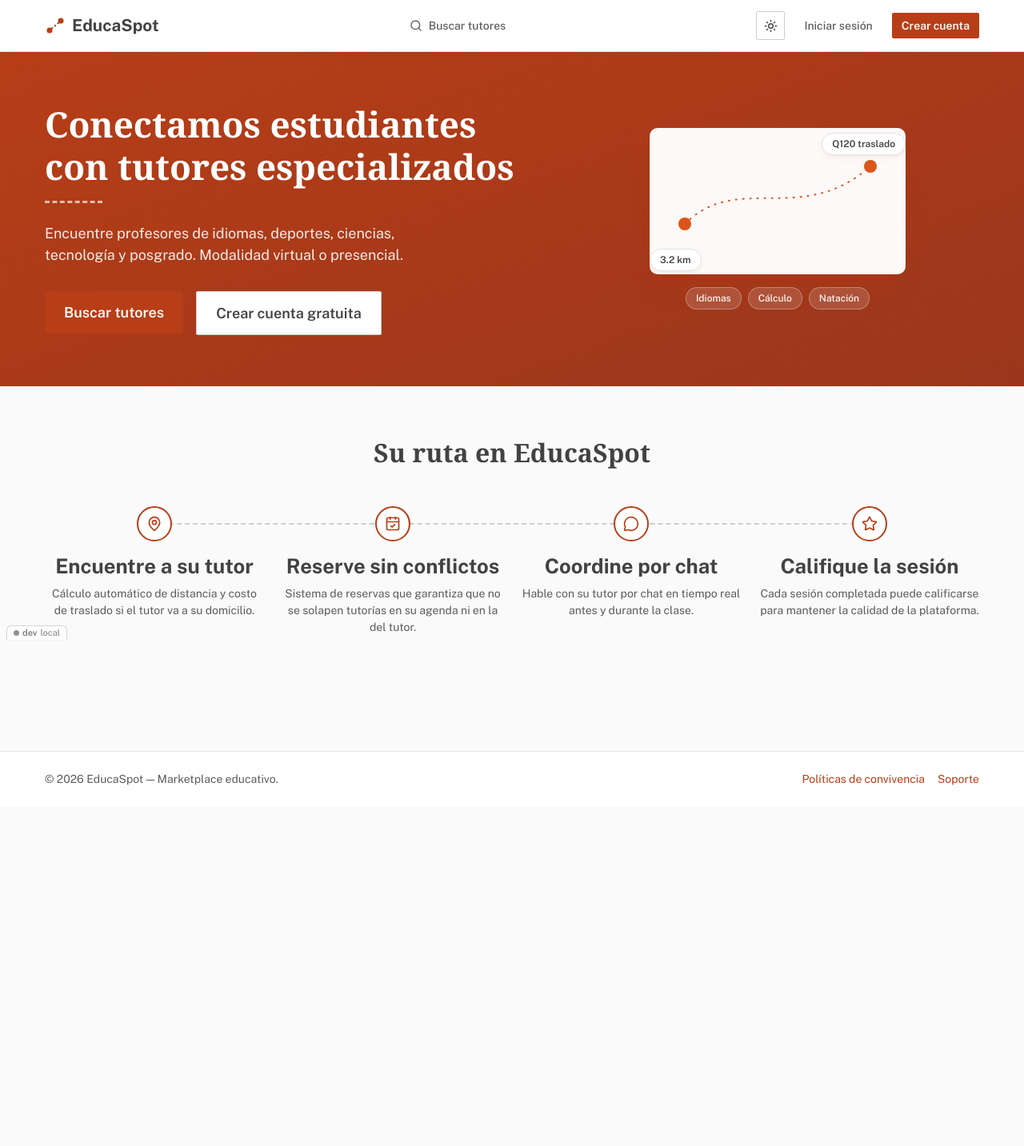
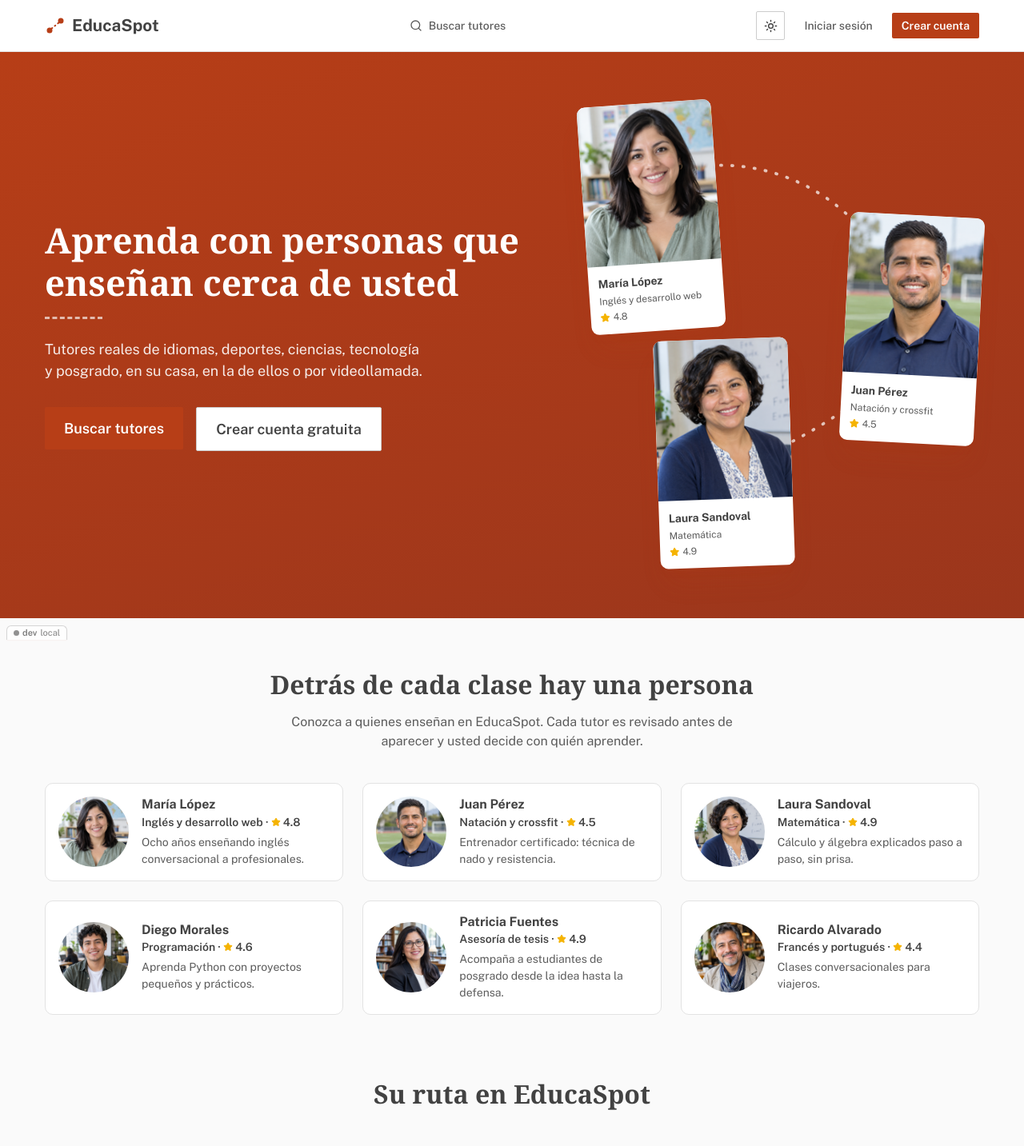
Before and after one commit to erashong-umg/proyecto, a React (Vite) app in the folder frontend-react/: page / in a window 1280 px wide. Shown: the top 1433 px of the page at 80% size. Before the commit the page ends 1009 px from the top, so only its background shows below. Built offline with nearby package versions, Linux system fonts and the light colour scheme; no server answers; a web font is replaced by a local one.

Commit message:
feat(inicio): inicio con retratos de tutores y secciones más humanas

```diff
--- a/frontend-react/src/pages/public/Home.module.scss
+++ b/frontend-react/src/pages/public/Home.module.scss
@@ -76,72 +76,153 @@
 }
 
 .heroVisual {
-  display: flex;
-  flex-direction: column;
-  align-items: center;
-  gap: $space-4;
+  position: relative;
+  min-height: 580px;
 
   @include respond-below(lg) {
-    display: none;
+    min-height: 0;
+    display: flex;
+    justify-content: center;
+    gap: $space-3;
   }
 }
 
-.routeCard {
-  position: relative;
+// La misma línea punteada de ruta pasa por detrás de las tarjetas de los tutores.
+.heroRoute {
+  position: absolute;
+  inset: 0;
   width: 100%;
-  max-width: 320px;
-  background: rgba(255, 255, 255, 0.97);
+  height: 100%;
+
+  @include respond-below(lg) { display: none; }
+}
+
+.heroCard {
+  position: absolute;
+  width: 168px;
+  margin: 0;
+  background: $color-surface;
+  color: $color-text;
   border-radius: $radius-xl;
   box-shadow: $shadow-xl;
-  padding: $space-6 $space-5 $space-8;
-}
+  overflow: hidden;
 
-.routeBadge {
-  position: absolute;
-  background: $color-surface;
-  color: $color-text;
-  font-size: $font-size-xs;
-  font-weight: 600;
-  padding: $space-1 $space-3;
-  border-radius: $radius-full;
-  box-shadow: $shadow-md;
-  border: 1px solid $color-border;
-}
+  img {
+    display: block;
+    width: 100%;
+    aspect-ratio: 1;
+    object-fit: cover;
+  }
 
-.badgeDistance {
-  left: 0;
-  bottom: 4px;
-}
+  figcaption {
+    display: flex;
+    flex-direction: column;
+    gap: 2px;
+    padding: $space-3;
+    font-size: $font-size-xs;
 
-.badgeRate {
-  right: 0;
-  top: 6px;
-}
+    strong { font-size: $font-size-sm; }
+    span { color: $color-text-muted; }
+  }
 
-.chipRow {
-  display: flex;
-  gap: $space-2;
-
-  span {
-    background: rgba(255, 255, 255, 0.14);
-    border: 1px solid rgba(255, 255, 255, 0.3);
-    color: white;
-    font-size: $font-size-xs;
-    font-weight: 500;
-    padding: $space-1 $space-3;
-    border-radius: $radius-full;
+  @include respond-below(lg) {
+    position: static;
+    width: 30%;
+    max-width: 150px;
+    transform: none !important;
   }
 }
 
-.journey {
-  padding: $space-16 $space-4;
+.heroCard0 { top: 0; left: 2%; transform: rotate(-4deg); }
+.heroCard1 { top: 140px; right: 0; transform: rotate(3deg); }
+.heroCard2 { bottom: 0; left: 20%; transform: rotate(-2deg); }
+
+.rating {
+  display: inline-flex;
+  align-items: center;
+  gap: 4px;
+
+  svg { width: 12px; height: 12px; color: #f5b301; fill: #f5b301; }
 }
 
-.journeyTitle {
+.sectionTitle {
   font-family: $font-display;
   font-size: $font-size-3xl;
   text-align: center;
-  margin: 0 0 $space-12;
+  margin: 0 0 $space-4;
+}
+
+.sectionLead {
+  max-width: 560px;
+  margin: 0 auto $space-10;
+  text-align: center;
+  color: $color-text-muted;
+}
+
+.people { padding: $space-16 $space-4 $space-8; }
+
+.peopleGrid {
+  list-style: none;
+  margin: 0;
+  padding: 0;
+  display: grid;
+  grid-template-columns: repeat(3, minmax(0, 1fr));
+  gap: $space-6;
+
+  @include respond-below(lg) { grid-template-columns: repeat(2, minmax(0, 1fr)); }
+  @include respond-below(sm) { grid-template-columns: 1fr; }
+}
+
+.person {
+  display: flex;
+  gap: $space-4;
+  align-items: center;
+  padding: $space-4;
+  background: $color-surface;
+  border: 1px solid $color-border;
+  border-radius: $radius-xl;
+
+  img {
+    flex-shrink: 0;
+    width: 88px;
+    height: 88px;
+    border-radius: $radius-full;
+    object-fit: cover;
+  }
+
+  h3 { margin: 0 0 2px; font-size: $font-size-base; }
+  p { margin: 0; font-size: $font-size-sm; color: $color-text-muted; }
+
+  svg { width: 12px; height: 12px; color: #f5b301; fill: #f5b301; vertical-align: -1px; }
+}
+
+.personSubject {
+  color: $color-text !important;
+  font-weight: 600;
+  margin-bottom: $space-1 !important;
+}
+
+.invite {
+  padding: $space-12 $space-4;
+  background: linear-gradient(160deg, $brand-gradient-start 0%, $brand-gradient-end 100%);
+  color: white;
+}
+
+.inviteInner {
+  display: flex;
+  align-items: center;
+  justify-content: space-between;
+  gap: $space-6;
+  flex-wrap: wrap;
+
+  h2 { margin: 0 0 $space-2; font-family: $font-display; }
+  p { margin: 0; opacity: 0.9; }
+}
+
+.journey {
+  padding: $space-12 $space-4 $space-16;
+
+  .sectionTitle { margin-bottom: $space-12; }
 }
 
 // Las 4 paradas van unidas por la misma línea punteada que el trayecto
--- a/frontend-react/src/pages/public/Home.tsx
+++ b/frontend-react/src/pages/public/Home.tsx
@@ -4,20 +4,41 @@ import { useAuth } from '../../hooks/useAuth';
 import { Button } from '../../components/ui/Button';
 import styles from './Home.module.scss';
 
+interface Teacher {
+  name: string;
+  subject: string;
+  line: string;
+  photo: string;
+  rating: string;
+}
+
+// Personas de ejemplo de la demo (las mismas del seed). Las fotos viven en public/tutores.
+const TEACHERS: Teacher[] = [
+  { name: 'María López', subject: 'Inglés y desarrollo web', line: 'Ocho años enseñando inglés conversacional a profesionales.', photo: '/tutores/maria-lopez.png', rating: '4.8' },
+  { name: 'Juan Pérez', subject: 'Natación y crossfit', line: 'Entrenador certificado: técnica de nado y resistencia.', photo: '/tutores/juan-perez.png', rating: '4.5' },
+  { name: 'Laura Sandoval', subject: 'Matemática', line: 'Cálculo y álgebra explicados paso a paso, sin prisa.', photo: '/tutores/laura-sandoval.png', rating: '4.9' },
+  { name: 'Diego Morales', subject: 'Programación', line: 'Aprenda Python con proyectos pequeños y prácticos.', photo: '/tutores/diego-morales.png', rating: '4.6' },
+  { name: 'Patricia Fuentes', subject: 'Asesoría de tesis', line: 'Acompaña a estudiantes de posgrado desde la idea hasta la defensa.', photo: '/tutores/patricia-fuentes.png', rating: '4.9' },
+  { name: 'Ricardo Alvarado', subject: 'Francés y portugués', line: 'Clases conversacionales para viajeros.', photo: '/tutores/ricardo-alvarado.png', rating: '4.4' },
+];
+
+const HERO_TEACHERS = [TEACHERS[0], TEACHERS[1], TEACHERS[2]];
+
 export const HomePage = () => {
   const { user, isAuthenticated } = useAuth();
+  const isTutor = user?.role === 'tutor';
 
   return (
     <div className={styles.home}>
       <section className={styles.hero}>
         <div className={`container ${styles.heroInner}`}>
           <div className={styles.heroCopy}>
-            <h1 className={styles.heroTitle}>Conectamos estudiantes con tutores especializados</h1>
+            <h1 className={styles.heroTitle}>Aprenda con personas que enseñan cerca de usted</h1>
             <p className={styles.heroSubtitle}>
-              Encuentre profesores de idiomas, deportes, ciencias, tecnología y posgrado. Modalidad virtual o presencial.
+              Tutores reales de idiomas, deportes, ciencias, tecnología y posgrado, en su casa, en la de ellos o por videollamada.
             </p>
             <div className={styles.heroActions}>
-              {user?.role === 'tutor' ? (
+              {isTutor ? (
                 <Link to="/tutor/dashboard">
                   <Button size="lg">Ir a mi panel</Button>
                 </Link>
@@ -38,51 +59,85 @@ export const HomePage = () => {
           </div>
 
           <div className={styles.heroVisual} aria-hidden="true">
-            <div className={styles.routeCard}>
-              <svg width="100%" height="120" viewBox="0 0 280 120" fill="none">
-                <path d="M24 96 C 90 30, 170 100, 256 24" stroke="#dc541a" strokeWidth="2" strokeDasharray="1 8" strokeLinecap="round" />
-                <circle cx="24" cy="96" r="8" fill="#dc541a" />
-                <circle cx="256" cy="24" r="8" fill="#dc541a" />
-              </svg>
-              <span className={`${styles.routeBadge} ${styles.badgeDistance}`}>3.2 km</span>
-              <span className={`${styles.routeBadge} ${styles.badgeRate}`}>Q120 traslado</span>
-            </div>
-            <div className={styles.chipRow}>
-              <span>Idiomas</span>
-              <span>Cálculo</span>
-              <span>Natación</span>
-            </div>
+            <svg className={styles.heroRoute} viewBox="0 0 360 380" fill="none" preserveAspectRatio="none">
+              <path d="M70 60 C 200 20, 300 120, 290 190 S 120 300, 90 330" stroke="rgba(255,255,255,0.7)" strokeWidth="2.5" strokeDasharray="1 9" strokeLinecap="round" />
+            </svg>
+            {HERO_TEACHERS.map((t, i) => (
+              <figure key={t.name} className={`${styles.heroCard} ${styles[`heroCard${i}`]}`}>
+                <img src={t.photo} alt="" width={200} height={200} />
+                <figcaption>
+                  <strong>{t.name}</strong>
+                  <span>{t.subject}</span>
+                  <span className={styles.rating}><Star aria-hidden="true" /> {t.rating}</span>
+                </figcaption>
+              </figure>
+            ))}
           </div>
+        </div>
+      </section>
+
+      <section className={styles.people}>
+        <div className="container">
+          <h2 className={styles.sectionTitle}>Detrás de cada clase hay una persona</h2>
+          <p className={styles.sectionLead}>
+            Conozca a quienes enseñan en EducaSpot. Cada tutor es revisado antes de aparecer y usted decide con quién aprender.
+          </p>
+          <ul className={styles.peopleGrid}>
+            {TEACHERS.map((t) => (
+              <li key={t.name} className={styles.person}>
+                <img src={t.photo} alt={`Retrato de ${t.name}`} width={200} height={200} loading="lazy" />
+                <div>
+                  <h3>{t.name}</h3>
+                  <p className={styles.personSubject}>{t.subject} · <Star aria-hidden="true" /> {t.rating}</p>
+                  <p>{t.line}</p>
+                </div>
+              </li>
+            ))}
+          </ul>
         </div>
       </section>
 
       <section className={styles.journey}>
         <div className="container">
-          <h2 className={styles.journeyTitle}>Su ruta en EducaSpot</h2>
+          <h2 className={styles.sectionTitle}>Su ruta en EducaSpot</h2>
           <ol className={styles.route}>
             <li className={styles.stop}>
               <span className={styles.stopMarker}><MapPin aria-hidden="true" /></span>
               <h3>Encuentre a su tutor</h3>
-              <p>Cálculo automático de distancia y costo de traslado si el tutor va a su domicilio.</p>
+              <p>Vea quién enseña cerca de usted, con la distancia y el costo del traslado si va a su domicilio.</p>
             </li>
             <li className={styles.stop}>
               <span className={styles.stopMarker}><CalendarCheck aria-hidden="true" /></span>
               <h3>Reserve sin conflictos</h3>
-              <p>Sistema de reservas que garantiza que no se solapen tutorías en su agenda ni en la del tutor.</p>
+              <p>Elija una hora libre del tutor; nunca se cruzan dos clases en su agenda ni en la de él.</p>
             </li>
             <li className={styles.stop}>
               <span className={styles.stopMarker}><MessageCircle aria-hidden="true" /></span>
-              <h3>Coordine por chat</h3>
-              <p>Hable con su tutor por chat en tiempo real antes y durante la clase.</p>
+              <h3>Converse con su tutor</h3>
+              <p>Pregunte lo que necesite por chat, antes y durante la clase.</p>
             </li>
             <li className={styles.stop}>
               <span className={styles.stopMarker}><Star aria-hidden="true" /></span>
-              <h3>Califique la sesión</h3>
-              <p>Cada sesión completada puede calificarse para mantener la calidad de la plataforma.</p>
+              <h3>Cuente cómo le fue</h3>
+              <p>Su calificación ayuda a otros estudiantes y reconoce a los buenos tutores.</p>
             </li>
           </ol>
         </div>
       </section>
+
+      {!isAuthenticated && (
+        <section className={styles.invite}>
+          <div className={`container ${styles.inviteInner}`}>
+            <div>
+              <h2>¿Sabe enseñar algo?</h2>
+              <p>Ofrezca sus clases, ponga sus horarios y reciba estudiantes de su zona.</p>
+            </div>
+            <Link to="/register">
+              <Button size="lg" variant="secondary">Quiero ser tutor</Button>
+            </Link>
+          </div>
+        </section>
+      )}
     </div>
   );
 };
```
